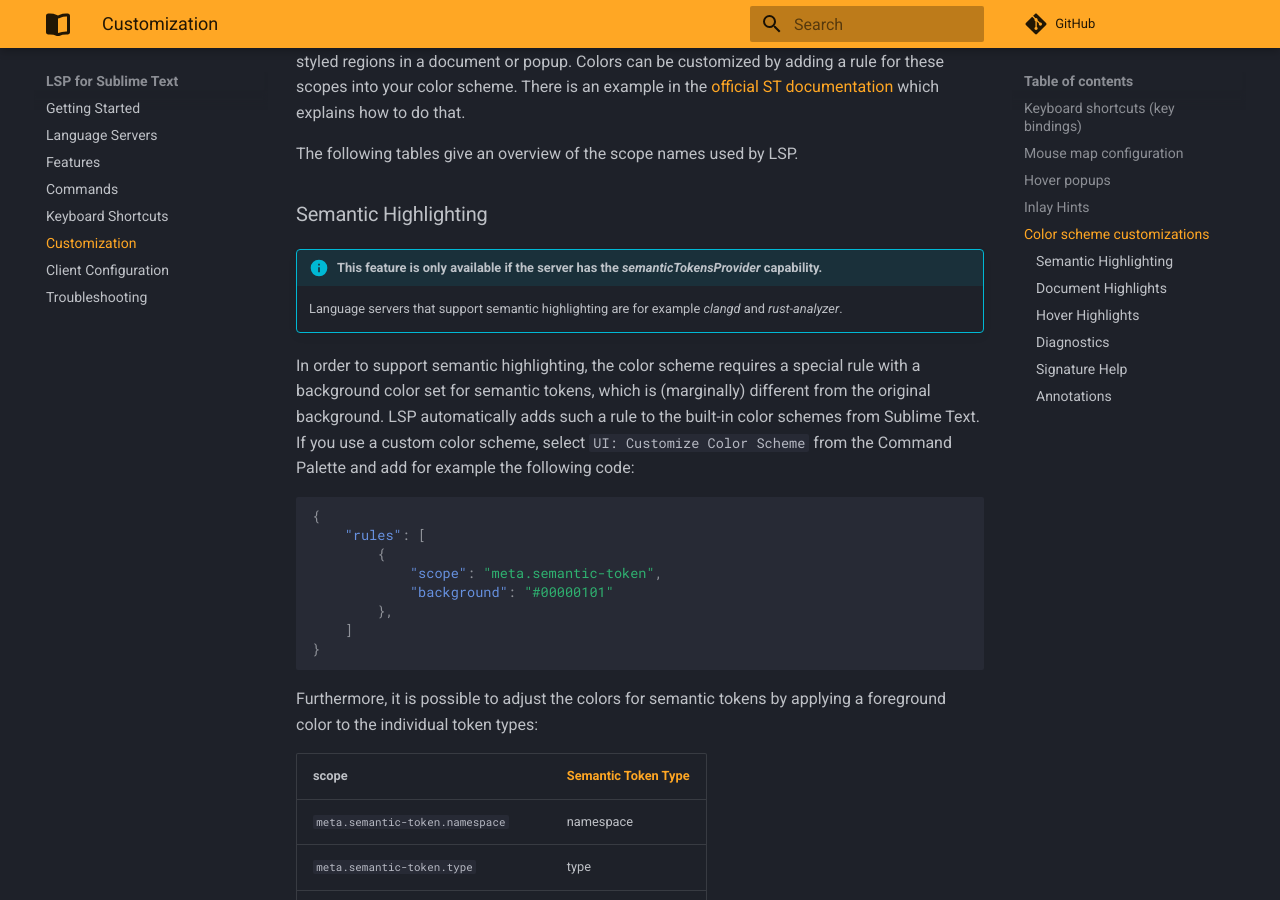
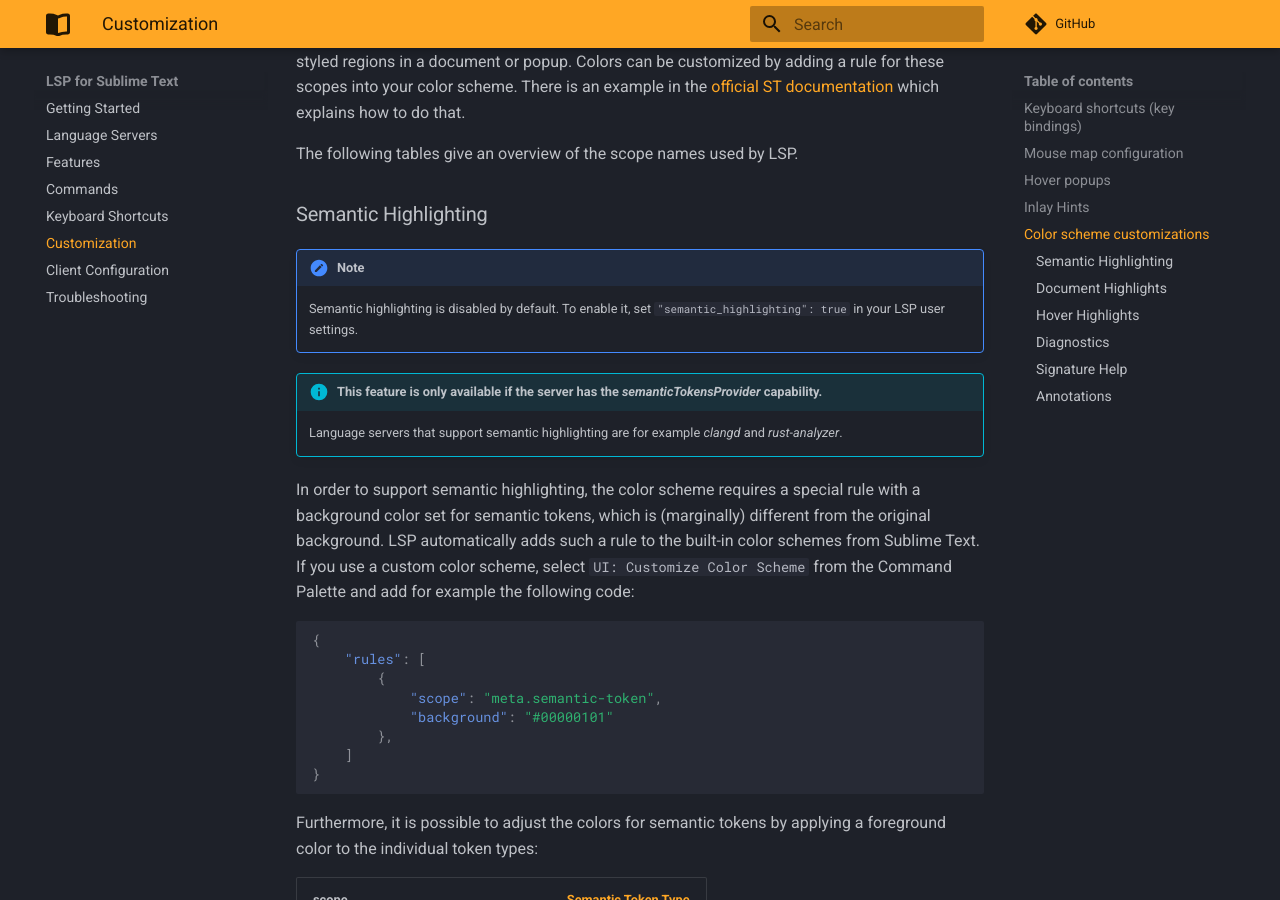
Before and after one commit to sublimelsp/LSP, an MkDocs documentation site: the page built from docs/src/customization.md, in a window 1280 px wide and 900 px high, scrolled down 2223 px. Built offline with MkDocs 1.6.1 and Material for MkDocs 9.7.7, drawn with Linux system fonts in a browser that asks for light colours; comment, search, counter and statistics services are not loaded.

Commit message:
Docs: add note how to enable semantic highlighting

```diff
--- a/docs/src/customization.md
+++ b/docs/src/customization.md
@@ -82,6 +82,9 @@
 The following tables give an overview of the scope names used by LSP.
 
 ### Semantic Highlighting
+
+!!! note
+    Semantic highlighting is disabled by default. To enable it, set `"semantic_highlighting": true` in your LSP user settings.
 
 !!! info "This feature is only available if the server has the *semanticTokensProvider* capability."
     Language servers that support semantic highlighting are for example *clangd* and *rust-analyzer*.
```
